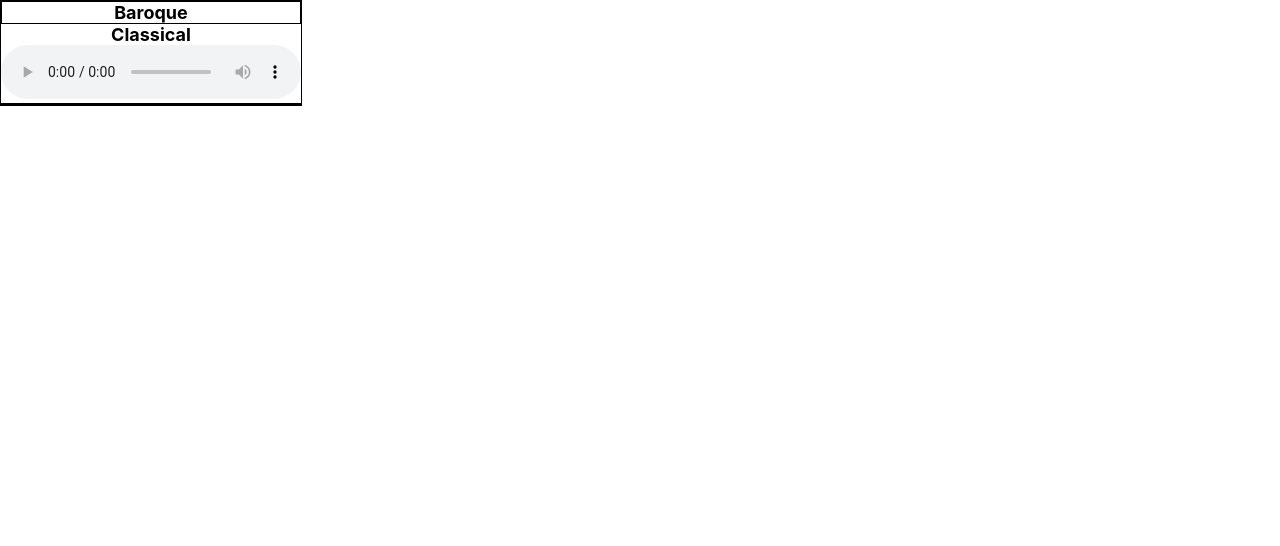
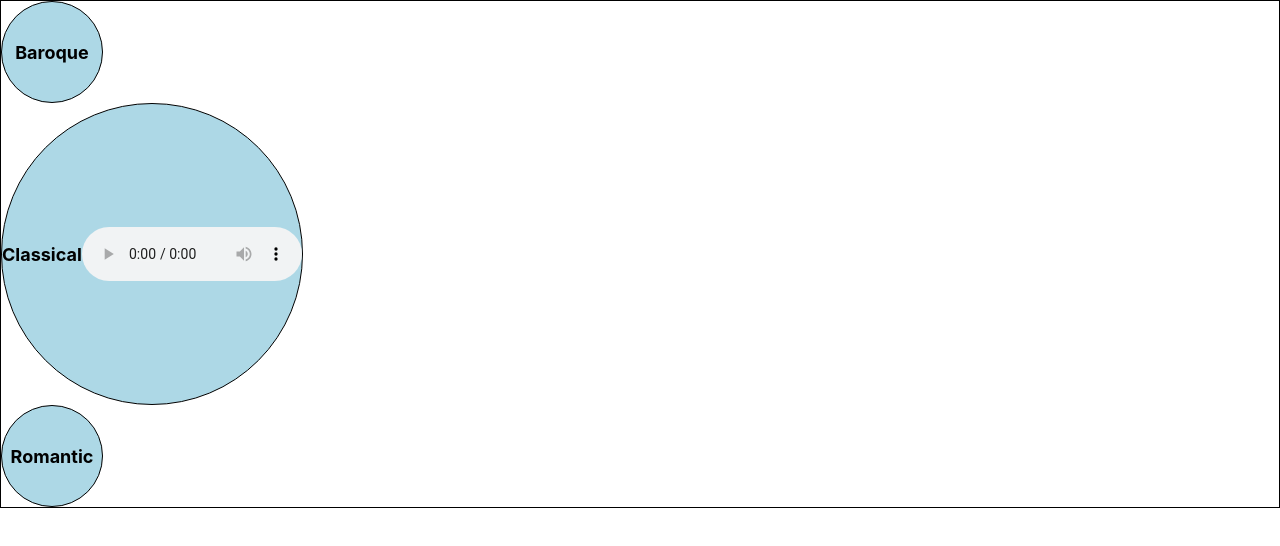
Before and after one commit to tsaomaxwell/music-bubbles-2, a React (Create React App) app in the folder music_bubbles/: page / in a window 1280 px wide. Shown: the top 546 px of the page. Built offline with nearby package versions, Linux system fonts and the light colour scheme.

Commit message:
created bubbles and fixed child bug

```diff
--- a/music_bubbles/src/App.js
+++ b/music_bubbles/src/App.js
@@ -1,6 +1,5 @@
 import './App.css';
 
-import SmallBubble from './components/SmallBubble';
 import BigBubble from './components/BigBubble';
 
 import classical from './audio/mozart.mp3';
@@ -10,7 +9,7 @@ function App() {
     <div className="App">
       <BigBubble
         parent = 'Baroque'
-        child = 'Romantic'
+        childOne = 'Romantic'
         genre = 'Classical'
         song = {classical}
       />
--- a/music_bubbles/src/components/BigBubble.css
+++ b/music_bubbles/src/components/BigBubble.css
@@ -1,4 +1,17 @@
 .Big {
-  max-width: 300px;
   border: 1px solid black;
 }
+.inner {
+  background: lightblue;
+  border-radius: 50%;
+  width: 300px;
+  height: 300px;
+  display: flex;
+  justify-content: center;
+  align-items: center;
+  border: 1px solid black;
+}
+
+.name {
+  display: block;
+}
--- a/music_bubbles/src/components/BigBubble.js
+++ b/music_bubbles/src/components/BigBubble.js
@@ -16,12 +16,13 @@ function BigBubble(props){
             <div className = 'name'>
                 {props.genre}
             </div>
+            <audio controls>
+                <source src={props.song} type = "audio/mpeg" />
+                Music not supported
+            </audio>
         </div>
 
-        <audio controls>
-            <source src={props.song} type = "audio/mpeg" />
-            Music not supported
-        </audio>
+
 
         <SmallBubble
             title={childOneName}
--- a/music_bubbles/src/components/SmallBubble.css
+++ b/music_bubbles/src/components/SmallBubble.css
@@ -1,5 +1,11 @@
 .outer {
-  max-width: 300px;
+  background: lightblue;
+  border-radius: 50%;
+  width: 100px;
+  height: 100px;
+  display: flex;
+  justify-content: center;
+  align-items: center;
   border: 1px solid black;
 }
 
```
